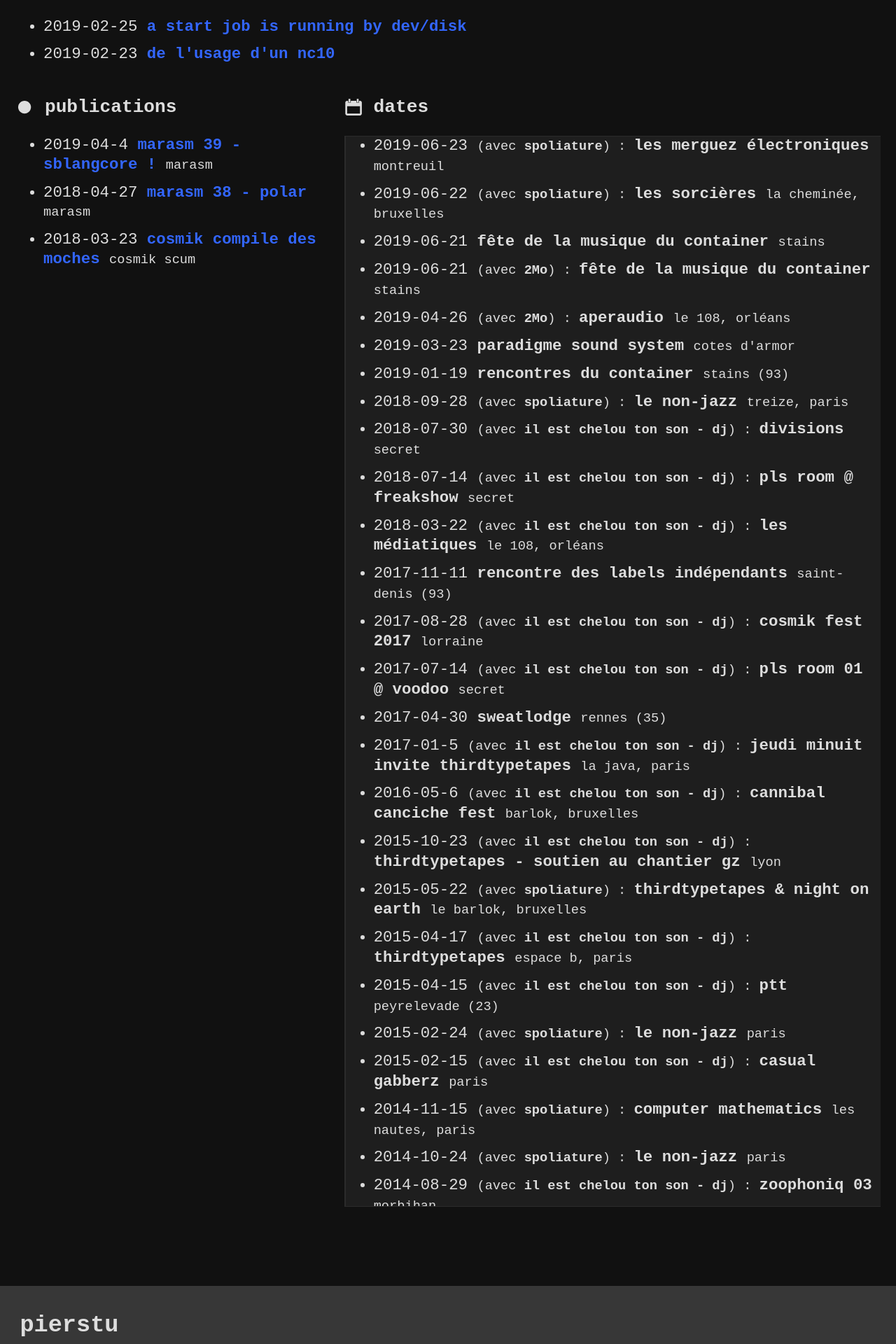
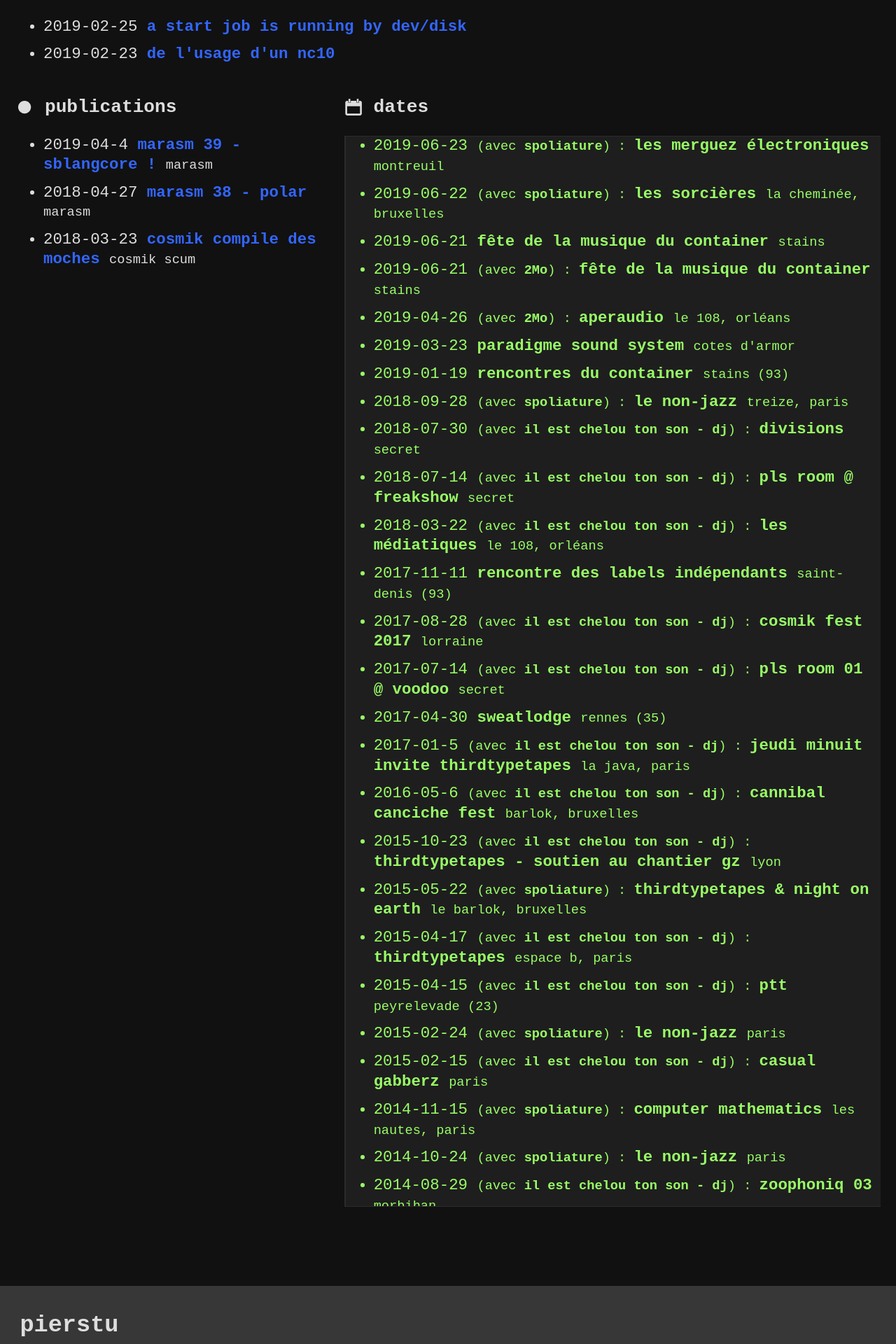
Before and after one commit to pierstu/pierstu.github.io, a Jekyll site: the page built from index.html, in a window 1280 px wide. Shown: the part 403-2323 px from the top of the page at 70% size. Built offline with Jekyll 4.4.1, drawn with Linux system fonts in a browser that asks for light colours.

Commit message:
Update index.html

```diff
--- a/index.html
+++ b/index.html
@@ -35,7 +35,7 @@
 			<ul>
         {% assign sorted = (site.dates | sort: 'date') | reverse %}
         {% for date in sorted %}
-		{% capture nowunix %}{{ site.date | date: '%s'}}{% endcapture %}
+		{% capture nowunix %}{{ site.time | date: '%s'}}{% endcapture %}
 		{% capture datetime %}{{ sorted.date | date: '%s'}}{% endcapture %}
 		{% if datetime < nowunix %}
 			<li class="futuredate">
```
